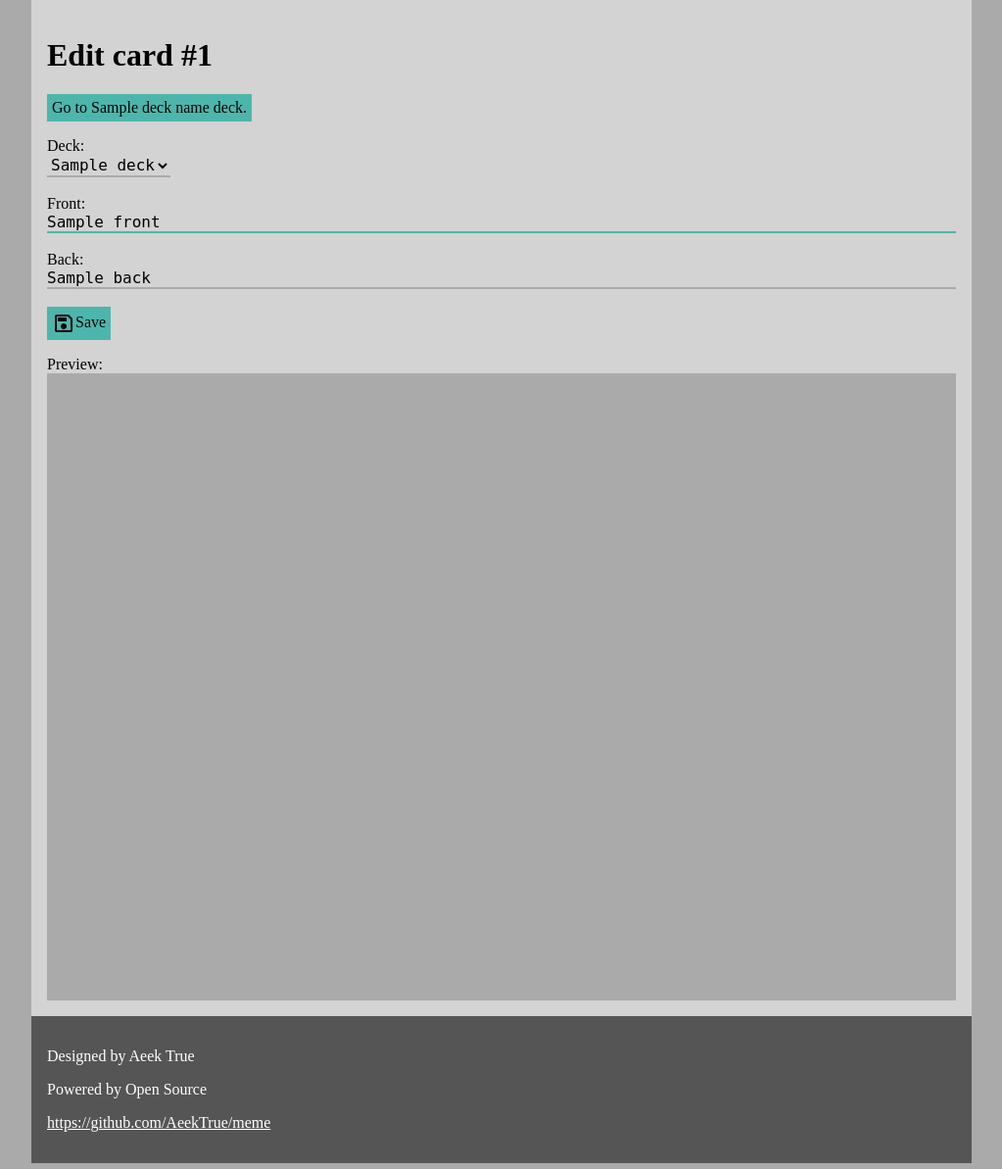
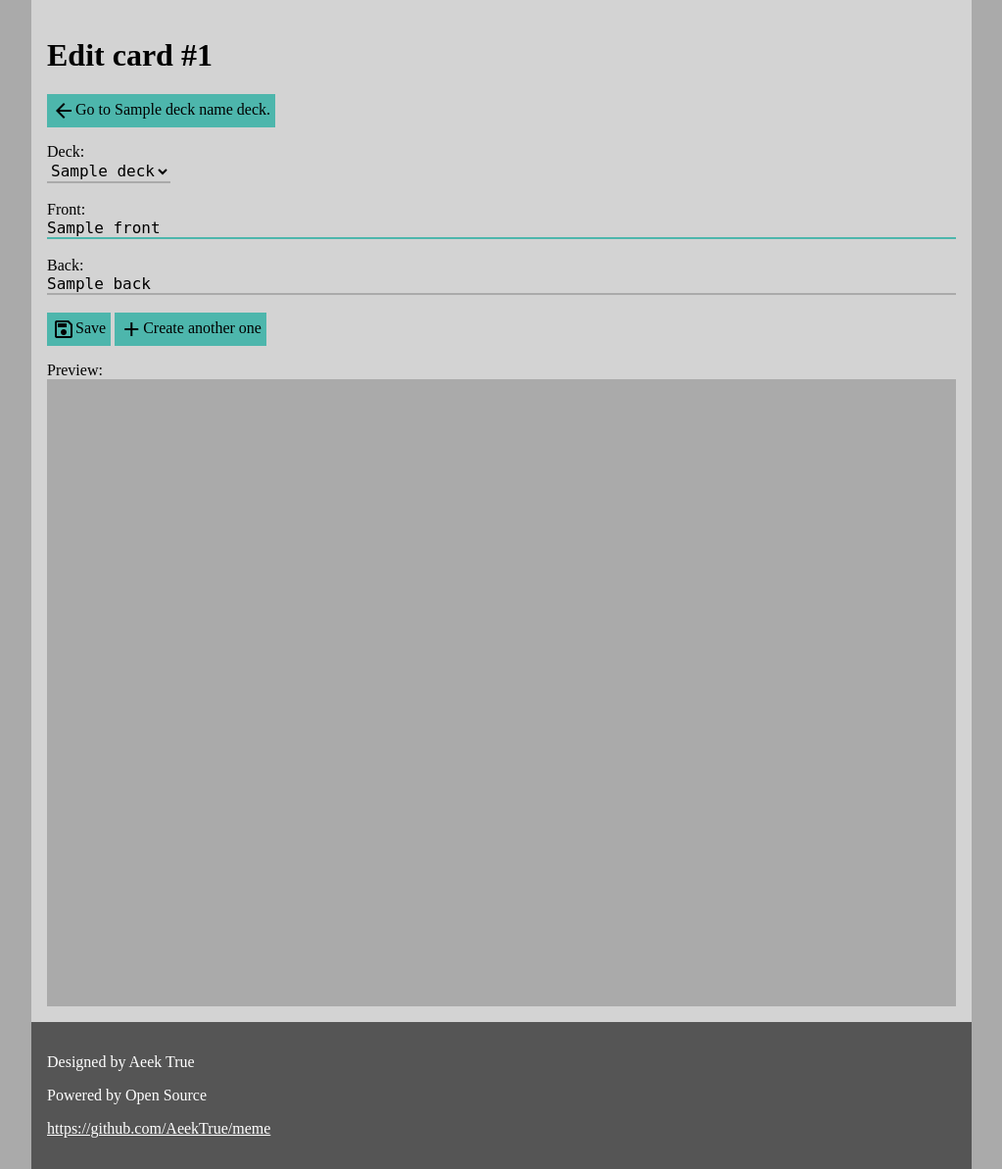
Before and after one commit to AeekTrue/meme, a Flask app: template meme/templates/card_editor.html in a window 1280 px wide. Shown: the part 37-1230 px from the top of the page at 98% size, without its empty margins (128-1151 px from the left). Run offline with Flask 2, Linux system fonts and the light colour scheme; the template is opened without the code that fills it: most values are stand-ins (such as "Sample title", 1, 10 or a date in 2020); parts of the project's set-up code (start-up, migrations or seed data) failed here and were passed over.

Commit message:
Card editor: add Save&New button

```diff
--- a/meme/app.py
+++ b/meme/app.py
@@ -47,6 +47,7 @@ def card_editor():
 			deck_name = request.args.get('deck_name')
 			return render_template("card_editor.html", deck_name=deck_name, decks=decks)
 	elif request.method == 'POST':
+		create_new = request.args.get('create_new')
 		deck_name = request.form.get('deck_name')
 		front = request.form.get('front')
 		back = request.form.get('back')
@@ -55,8 +56,12 @@ def card_editor():
 			storage.edit_card(card_id, deck_name, front, back)
 		else:
 			card_id = storage.create_card(deck_name, front, back)
-		return render_template("card_editor.html", deck_name=deck_name, decks=decks, card_id=card_id, front=front,
-							   back=back)
+
+		if create_new:
+			return render_template("card_editor.html", deck_name=deck_name, decks=decks)
+		else:
+			return render_template("card_editor.html", deck_name=deck_name, decks=decks, card_id=card_id, front=front,
+								   back=back)
 
 
 @app.route('/new_deck', methods=["POST"])
--- a/meme/templates/card_editor.html
+++ b/meme/templates/card_editor.html
@@ -1,11 +1,13 @@
 {% extends 'base.html' %}
 {% block title %}
-    {{ "Edit card " + card_id |string if card_id else "New card" }}
+    {{ "Edit card #" + card_id |string if card_id else "New card" }}
 {% endblock %}
 {% block content %}
     <h1>{{ "Edit card #" + card_id |string if card_id else "New card" }}</h1>
     {% if deck_name %}
-        <a class="action" href="{{ url_for('view_deck', deck_name=deck_name) }}">Go to {{ deck_name }} deck.</a>
+        <a class="action" href="{{ url_for('view_deck', deck_name=deck_name) }}">
+            <span class="material-symbols-outlined">arrow_back</span>Go to {{ deck_name }} deck.
+        </a>
     {% endif %}
     <form action="{{ url_for('card_editor') }}" method="POST" id="edit_card_form">
         <label for="deck_name">
@@ -32,6 +34,9 @@
         </div>
         <br>
         <button form="edit_card_form"><span class="material-symbols-outlined">save</span>Save</button>
+        <button form="edit_card_form" formaction="{{ url_for('card_editor', create_new=True) }}"><span
+                class="material-symbols-outlined">add</span>Create another one
+        </button>
     </form>
     Preview:
     <iframe id='preview' src="{{ url_for('card_preview', front='', back='') }}" width="100%" height="640px"
```
